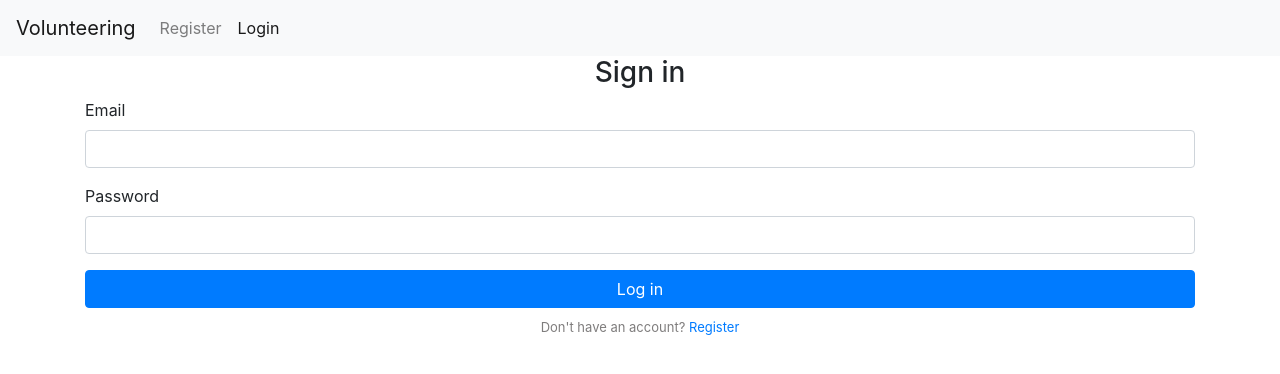
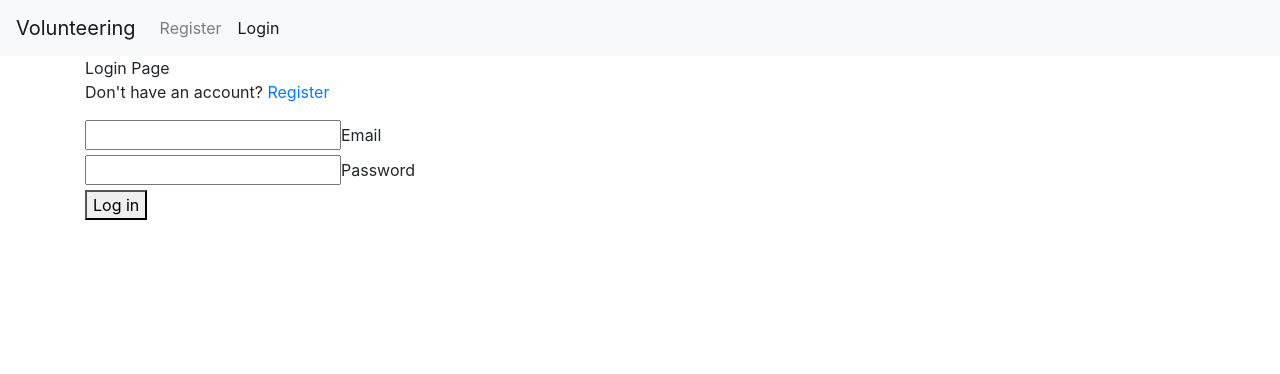
Before and after one commit to seniorproject2020/volunteerapp, a React app: page /login in a window 1280 px wide. Shown: the top 374 px of the page. Built offline with nearby package versions, Linux system fonts and the light colour scheme.

Commit message:
incorportaing UI changes

```diff
--- a/src/client/App.js
+++ b/src/client/App.js
@@ -17,7 +17,7 @@ import Login from './components/auth/Login';
 import Logout from './components/auth/Logout';
 import PrivateRoute from './components/private-route/PrivateRoute';
 import Dashboard from './components/dashboard/Dashboard';
-
+import './components/css/App.css'
 // Check for token to keep user logged in
 if (localStorage.jwtToken) {
   // Set auth token header auth
--- a/src/client/components/auth/Login.jsx
+++ b/src/client/components/auth/Login.jsx
@@ -3,8 +3,7 @@ import React, { Component } from 'react';
 import { Link } from 'react-router-dom';
 import { connect } from 'react-redux';
 import { loginUser } from '../../actions/authActions';
-import "../css/Login.css"
-
+import './../css/Login.css'
 class Login extends Component {
   constructor(props) {
     super(props);
@@ -52,42 +51,44 @@ class Login extends Component {
   };
 
   render() {
-    const { errors } = this.state;
     return (
-      <div className="wrapper">
-        <div className="inner-wrapper">
+      <div>
+        <div>
+          Login Page
+          <p>
+            Don't have an account?
+            {' '}
+            <Link to="/register">Register</Link>
+          </p>
+        </div>
+
         <form noValidate onSubmit={this.onSubmit}>
-            <h3 className="text-center">Sign in</h3>
-            <div className="form-group">
-              <label htmlFor="email">Email</label>
+          <div>
             <input
-                onChange={this.onChange} required
+              onChange={this.onChange}
+              required
               value={this.state.email}
               id="email"
               type="email"
-                className="form-control"
             />
+            <label htmlFor="email">Email</label>
           </div>
-            <div className="form-group">
-              <label htmlFor="password">Password</label>
+          <div>
             <input
-                onChange={this.onChange} required
+              onChange={this.onChange}
+              required
               value={this.state.password}
               id="password"
               type="password"
-                className="form-control"
             />
+            <label htmlFor="password">Password</label>
           </div>
           <div>
-              <button type="submit" className="btn btn-primary btn-block">
+            <button type="submit">
               Log in
             </button>
           </div>
-            <p className="links">
-              Don't have an account? <Link to="/register">Register</Link>
-            </p>
         </form>
-        </div>
       </div>
     );
   }
```
Lines whose indentation alone changed are shown as unchanged.
